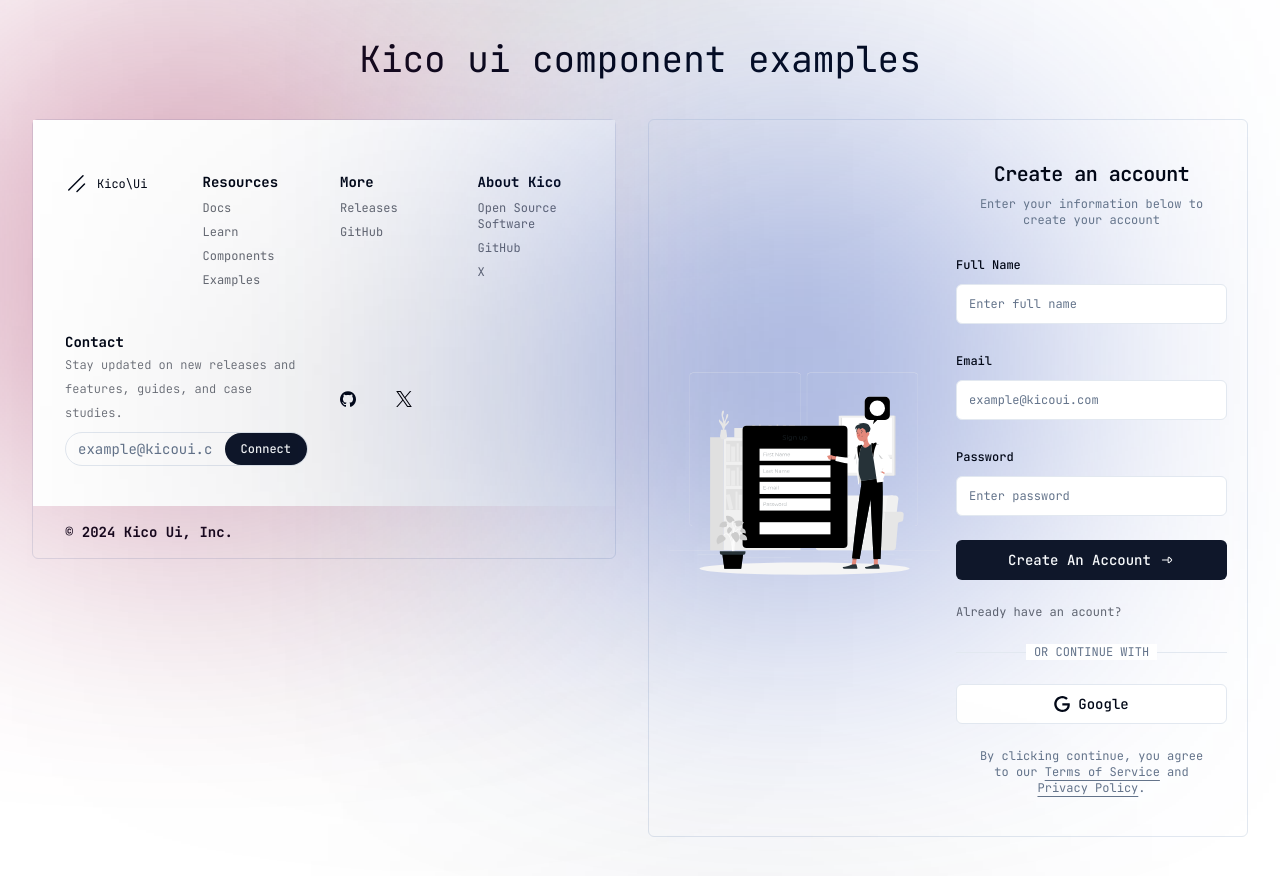
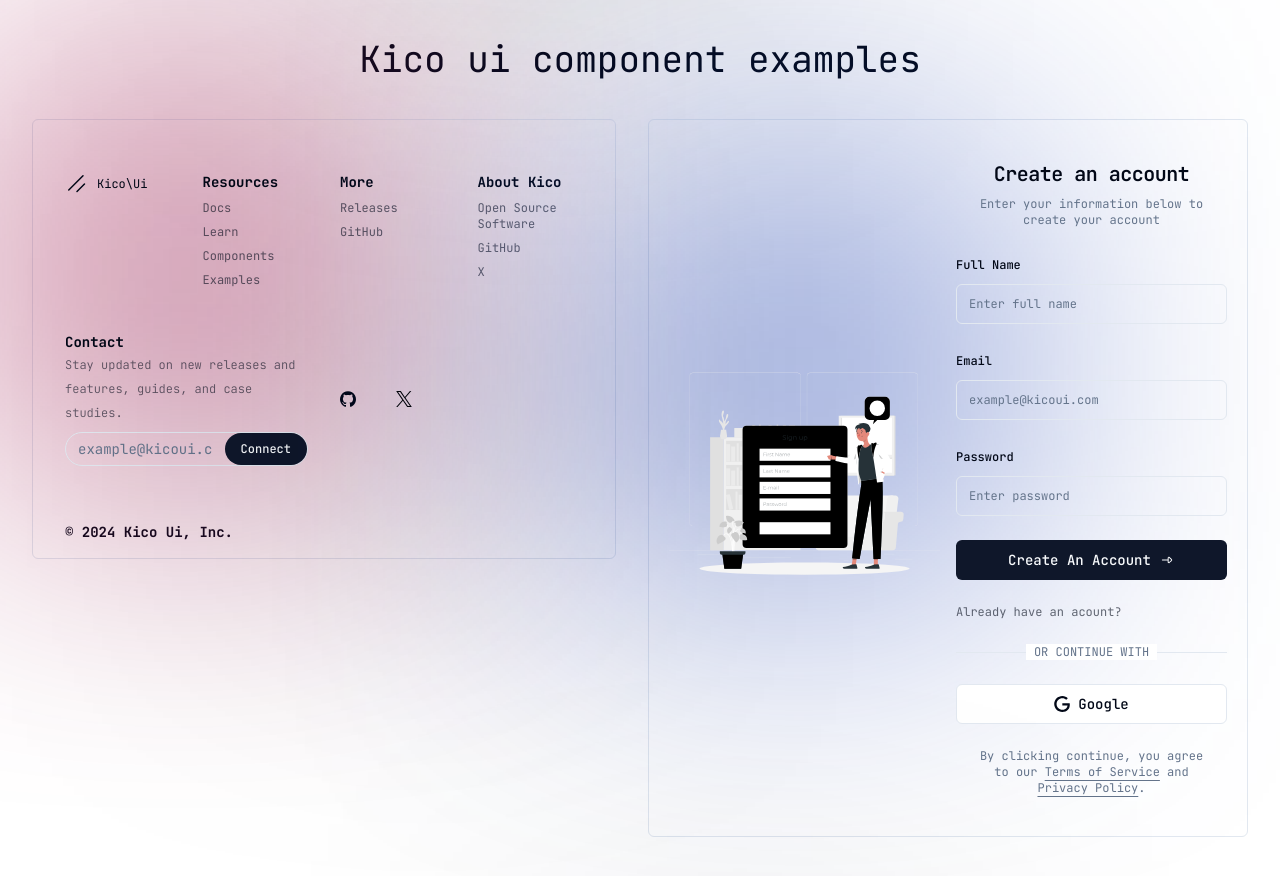
Before and after one commit to kico-ui/ui, a Next.js app: page / in a window 1280 px wide. Shown: the part 980-1856 px from the top of the page. Built offline with nearby package versions, Linux system fonts and the light colour scheme.

Commit message:
fix: styles

```diff
--- a/src/registry/shadcn/footer-demo.tsx
+++ b/src/registry/shadcn/footer-demo.tsx
@@ -8,7 +8,7 @@ import BlurAnimation from "@/components/animations/blur-animation"
 const SiteFooterDemo = () => {
   return (
     <div>
-      <div className="relative container grid grid-cols-2 space-y-3 md:grid-cols-4  bg-background gap-4 lg:gap-8 justify-items-start py-10">
+      <div className="relative container grid grid-cols-2 space-y-3 md:grid-cols-4  bg-trasparent gap-4 lg:gap-8 justify-items-start py-10">
         <BlurAnimation className="md:left-[50%] size-[200px] top-[50%]" />
         <div className="hidden md:block">
           <div className="flex justify-center items-center w-fit">
--- a/src/registry/shadcn/sign-up-demo.tsx
+++ b/src/registry/shadcn/sign-up-demo.tsx
@@ -111,7 +111,7 @@ function SignUpForm() {
               <FormControl>
                 <Input
                   placeholder="Enter full name"
-                  className="focus-visible:ring-[1px] text-xs py-0 focus-visible:ring-offset-0 rign-offset-0"
+                  className="focus-visible:ring-[1px] text-xs py-0 focus-visible:ring-offset-0 rign-offset-0 bg-transparent"
                   {...field}
                 />
               </FormControl>
@@ -130,7 +130,7 @@ function SignUpForm() {
                 <Input
                   type="email"
                   placeholder="example@kicoui.com"
-                  className="focus-visible:ring-[1px] text-xs py-0 focus-visible:ring-offset-0 rign-offset-0"
+                  className="focus-visible:ring-[1px] text-xs py-0 focus-visible:ring-offset-0 rign-offset-0 bg-transparent"
                   {...field}
                 />
               </FormControl>
@@ -149,7 +149,7 @@ function SignUpForm() {
                 <Input
                   type="password"
                   placeholder="Enter password"
-                  className="focus-visible:ring-[1px] text-xs py-0 focus-visible:ring-offset-0 rign-offset-0"
+                  className="focus-visible:ring-[1px] text-xs py-0 focus-visible:ring-offset-0 rign-offset-0 bg-transparent"
                   {...field}
                 />
               </FormControl>
```
